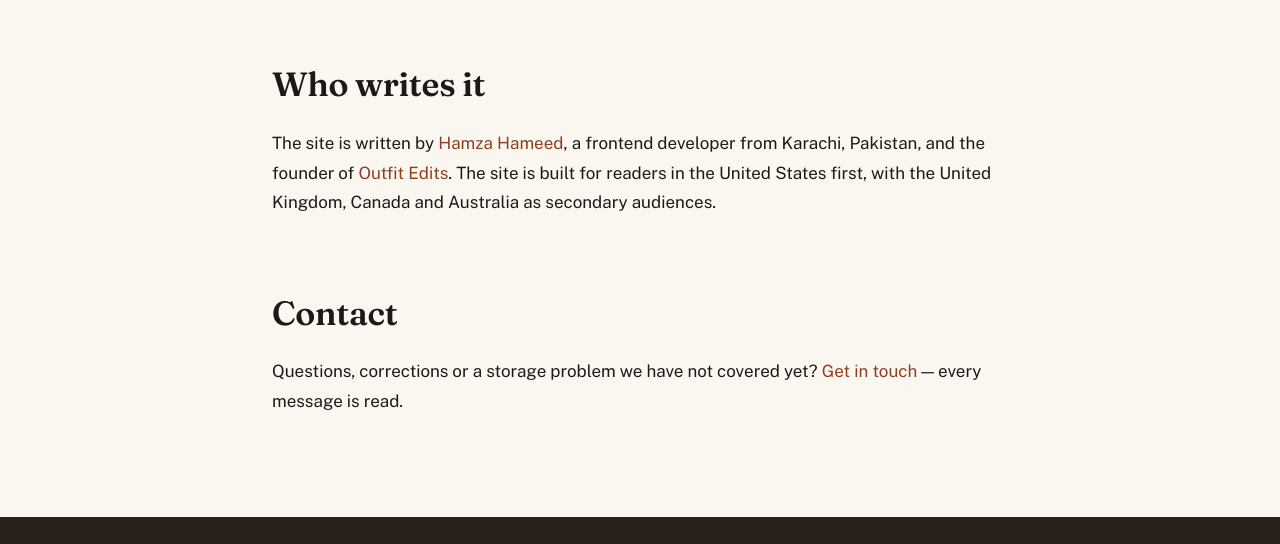
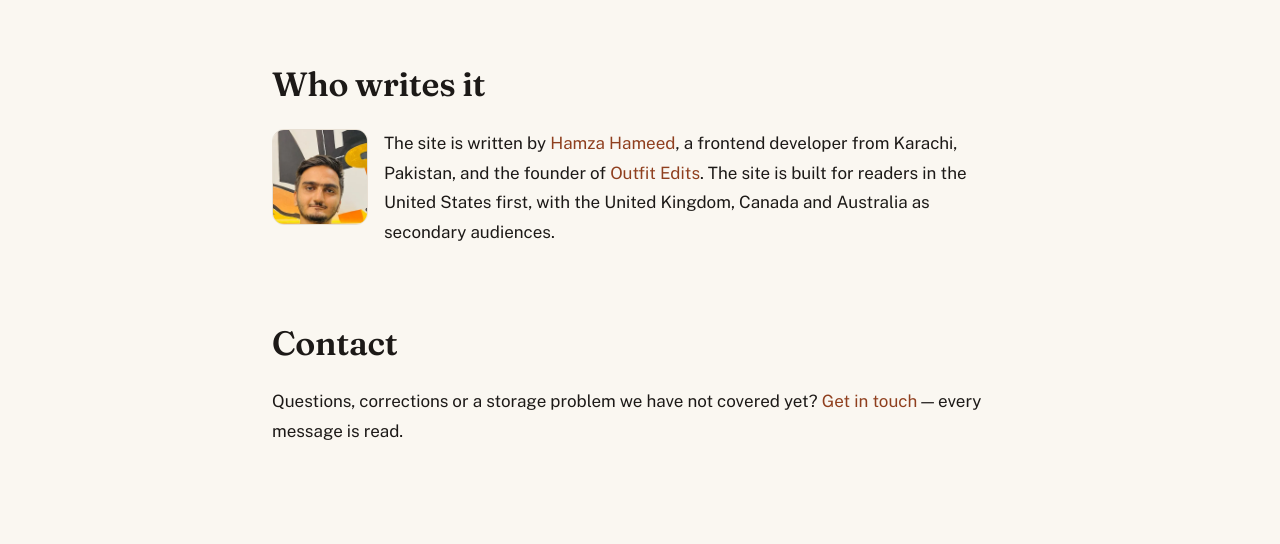
Before and after one commit to hamzagithameed/cozy-tiny-space, an Astro site: page /about in a window 1280 px wide. Shown: the part 1340-1884 px from the top of the page. Built offline with nearby package versions, Linux system fonts and the light colour scheme; Astro itself is replaced by a stand-in of ours.

Commit message:
Design: author photo on the About page

```diff
--- a/src/pages/about.astro
+++ b/src/pages/about.astro
@@ -50,6 +50,16 @@ import BaseLayout from '../layouts/BaseLayout.astro';
         Where a product is named, it is a suggestion — not a paid placement.
       </p>
       <h2>Who writes it</h2>
+      <div class="flex items-start gap-4">
+        <img
+          src="/images/authors/hamza-hameed.webp"
+          alt="Photo of Hamza Hameed"
+          width="400"
+          height="400"
+          loading="lazy"
+          decoding="async"
+          class="h-24 w-24 shrink-0 rounded-2xl border border-line object-cover"
+        />
         <p>
           The site is written by <a href="/authors/hamza-hameed/">Hamza Hameed</a>, a
           frontend developer from Karachi, Pakistan, and the founder of
@@ -57,6 +67,7 @@ import BaseLayout from '../layouts/BaseLayout.astro';
           The site is built for readers in the United States first, with the United
           Kingdom, Canada and Australia as secondary audiences.
         </p>
+      </div>
       <h2>Contact</h2>
       <p>
         Questions, corrections or a storage problem we have not covered yet?
```
Lines whose indentation alone changed are shown as unchanged.
